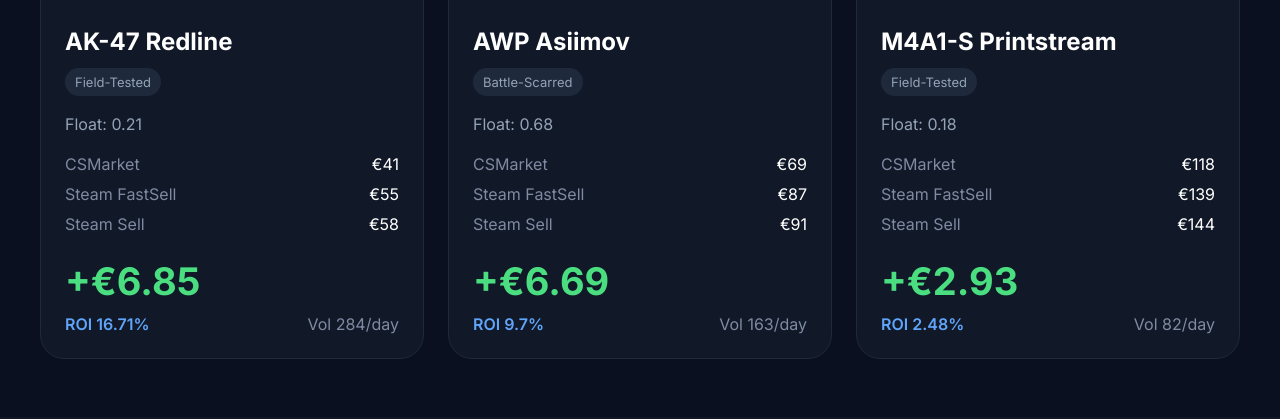
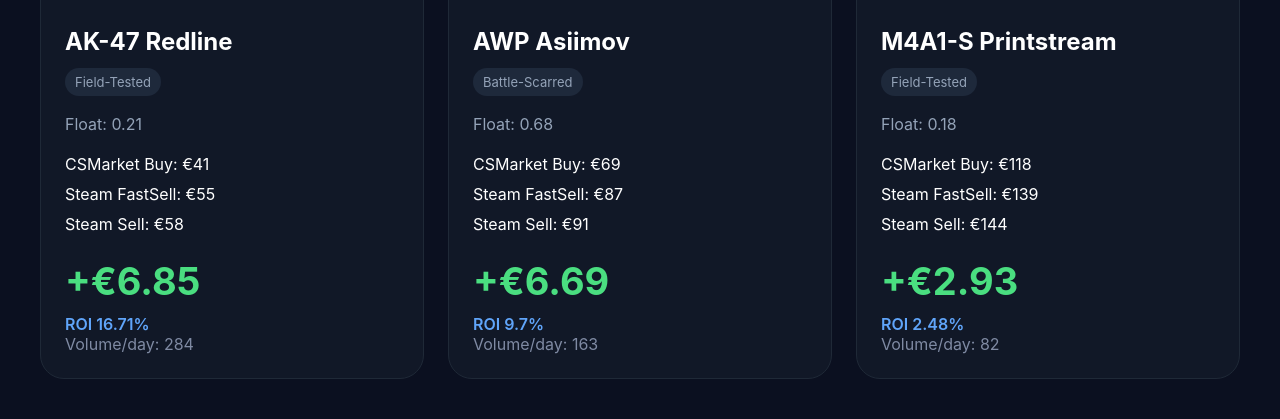
Before and after one commit to mcnxsvspam-lgtm/cs-arbitrage-bot, a Flask app: page / in a window 1280 px wide. Shown: the part 383-802 px from the top of the page. Before the commit the page ends 742 px from the top, so only its background shows below. Run offline with Flask 3, Linux system fonts and the light colour scheme.

Commit message:
Update index.html

```diff
--- a/templates/index.html
+++ b/templates/index.html
@@ -1,21 +1,13 @@
 <!DOCTYPE html>
-<html>
 <head>
-    <title>CS Arbitrage Scanner</title>
-
-    <link rel="stylesheet" href="{{ url_for('static', filename='style.css') }}">
-
-    <link rel="preconnect" href="https://fonts.googleapis.com">
-    <link rel="preconnect" href="https://fonts.gstatic.com" crossorigin>
-
-    <link href="https://fonts.googleapis.com/css2?family=Inter:wght@400;500;600;700&display=swap" rel="stylesheet">
+    <title>CS Arbitrage Bot</title>
+    <link rel="stylesheet" href="/static/style.css">
 </head>
-
 <body>
 
 <div class="header">
     <h1>CS Arbitrage Scanner</h1>
-    <p>Steam ↔ CSMarket opportunity tracker</p>
+    <p>Steam ↔ CSMarket</p>
 </div>
 
 <div class="grid">
@@ -30,47 +22,28 @@
 
         <h2>{{ skin.name }}</h2>
 
-        <div class="wear">
-            {{ skin.wear }}
-        </div>
+        <div class="wear">{{ skin.wear }}</div>
 
         <div class="float">
             Float: {{ skin.float }}
         </div>
 
         <div class="prices">
-
-            <div class="price-row">
-                <span class="label">CSMarket</span>
-                <span>€{{ skin.cs_price }}</span>
-            </div>
-
-            <div class="price-row">
-                <span class="label">Steam FastSell</span>
-                <span>€{{ skin.steam_fastsell }}</span>
-            </div>
-
-            <div class="price-row">
-                <span class="label">Steam Sell</span>
-                <span>€{{ skin.steam_price }}</span>
-            </div>
-
+            <div>CSMarket Buy: €{{ skin.cs_price }}</div>
+            <div>Steam FastSell: €{{ skin.steam_fastsell }}</div>
+            <div>Steam Sell: €{{ skin.steam_price }}</div>
         </div>
 
         <div class="profit">
             +€{{ skin.profit }}
         </div>
 
-        <div class="bottom">
+        <div class="roi">
+            ROI {{ skin.roi }}%
+        </div>
 
-            <div class="roi">
-                ROI {{ skin.roi }}%
-            </div>
-
-            <div class="volume">
-                Vol {{ skin.volume }}/day
-            </div>
-
+        <div class="volume">
+            Volume/day: {{ skin.volume }}
         </div>
 
     </div>
```
